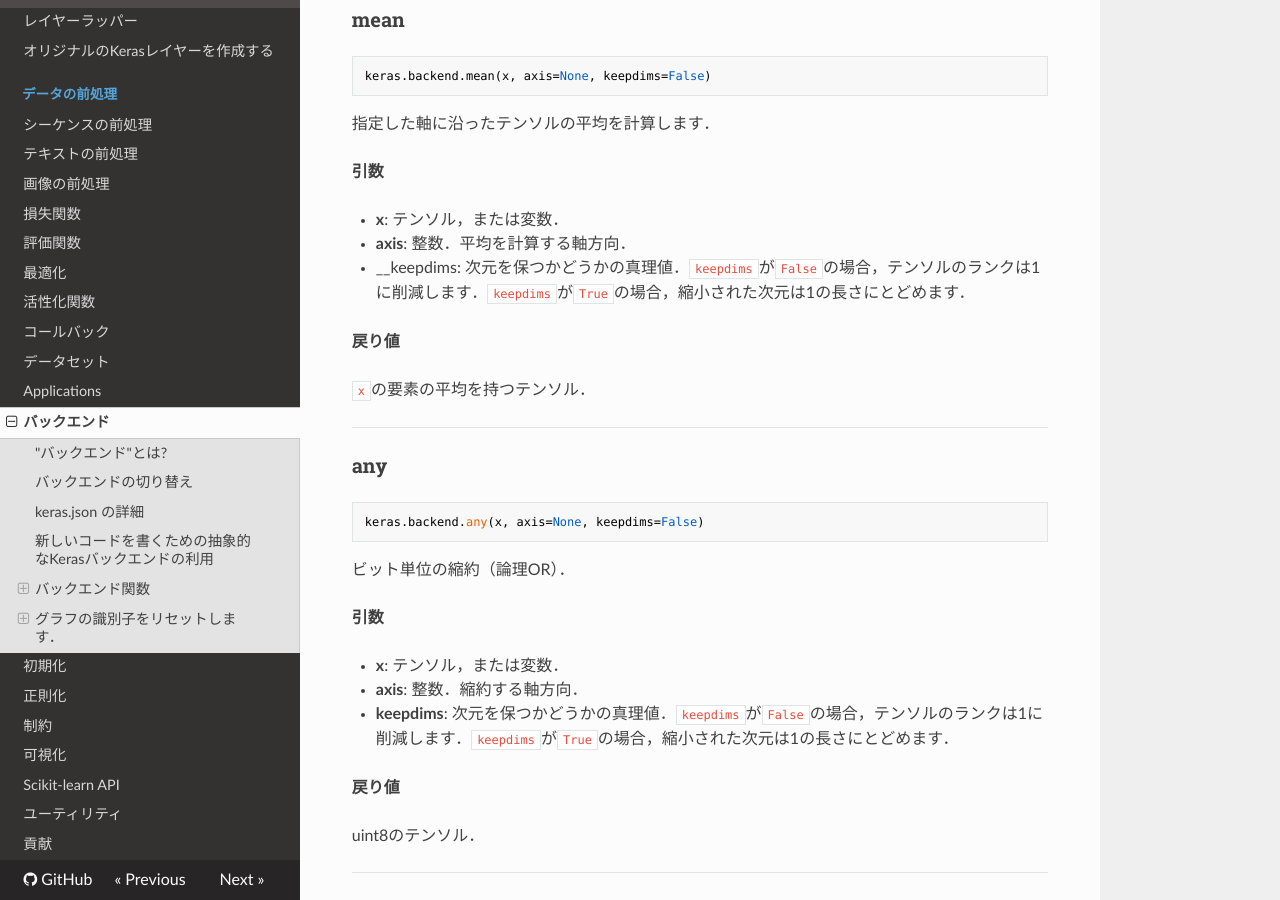
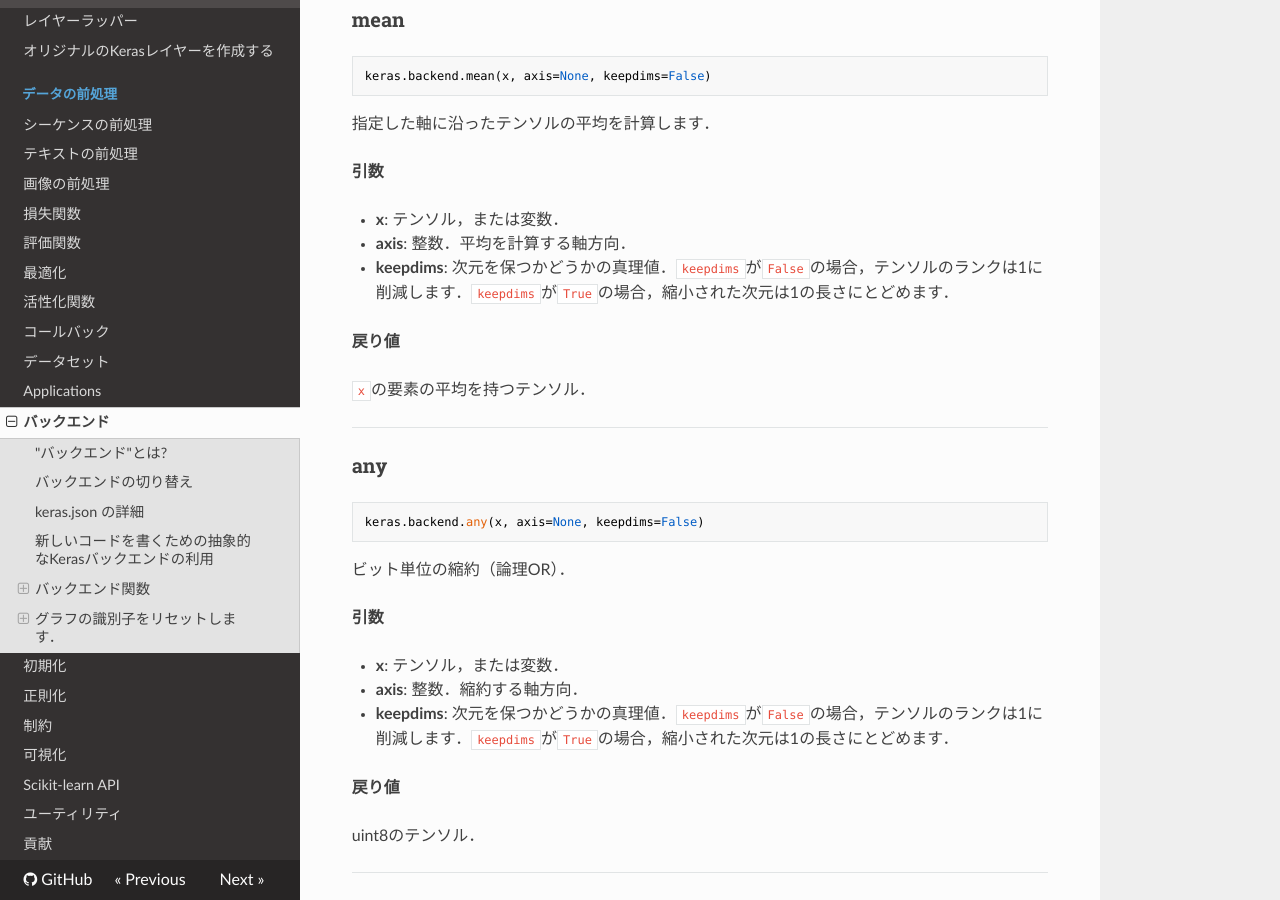
Before and after one commit to keras-team/keras-docs-ja, an MkDocs documentation site: the page built from sources/backend.md, in a window 1280 px wide and 900 px high, scrolled down 29658 px. Built offline with MkDocs 1.6.1, drawn with Linux system fonts in a browser that asks for light colours; nearby versions of some CDN libraries; old or Windows-style settings are respelled for this version of MkDocs.

Commit message:
fix typo in markdown syntax

```diff
--- a/sources/backend.md
+++ b/sources/backend.md
@@ -1477,7 +1477,7 @@ __引数__
 
 - __x__: テンソル，または変数．
 - __axis__: 整数．平均を計算する軸方向．
-- __keepdims: 次元を保つかどうかの真理値．`keepdims`が`False`の場合，テンソルのランクは1に削減します．`keepdims`が`True`の場合，縮小された次元は1の長さにとどめます．
+- __keepdims__: 次元を保つかどうかの真理値．`keepdims`が`False`の場合，テンソルのランクは1に削減します．`keepdims`が`True`の場合，縮小された次元は1の長さにとどめます．
 
 __戻り値__
 
```
